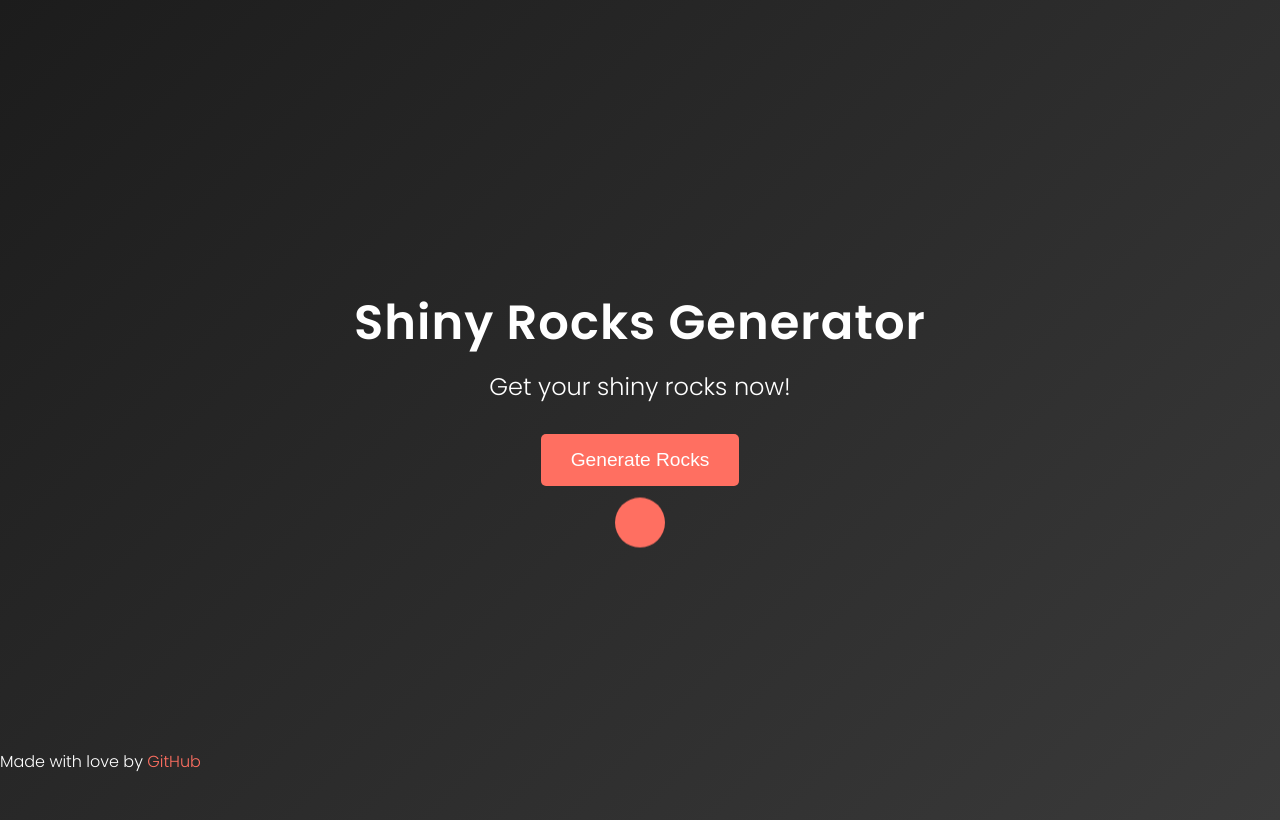
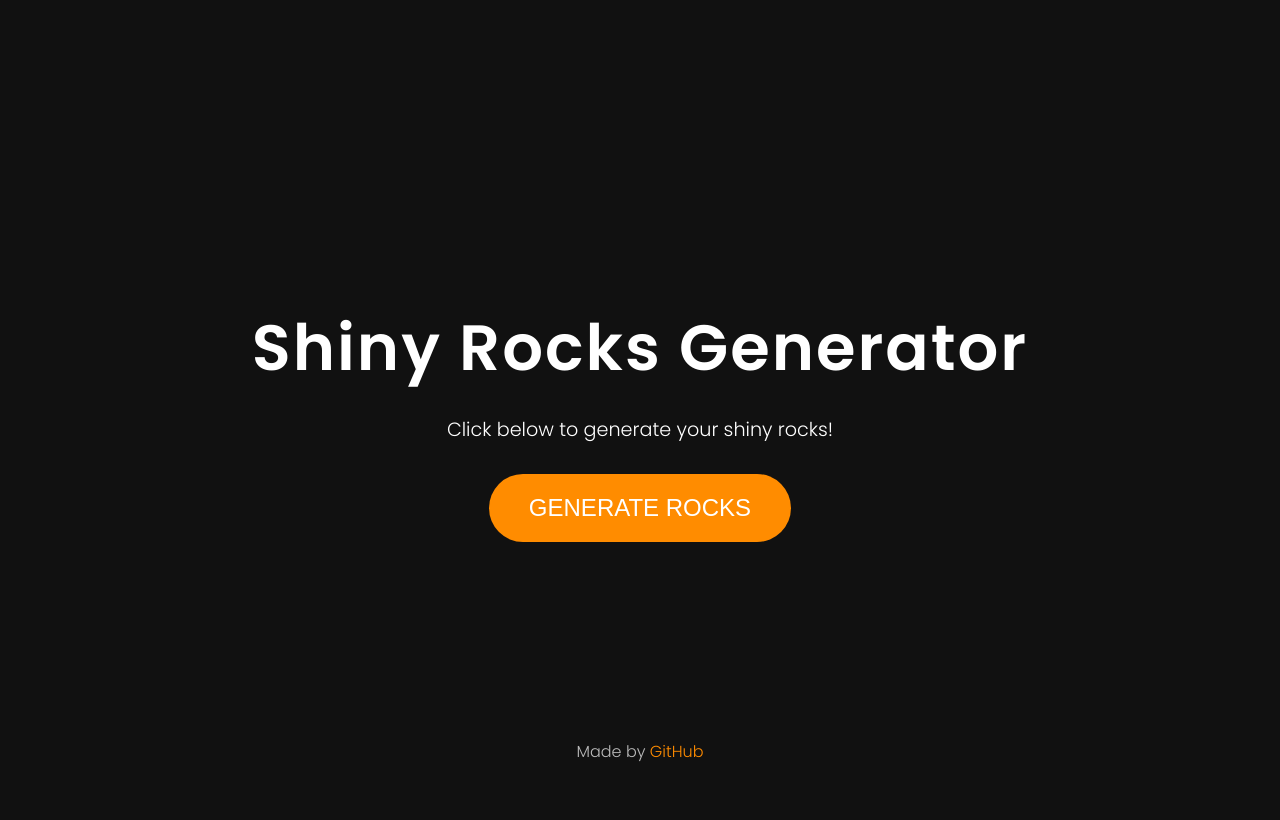
Before and after one commit to NeoTechGorillas/FREE-SHINYROCKS-GORILLA-TAG, a plain HTML site: page index.html in a window 1280 px wide. Drawn offline with Linux system fonts and the light colour scheme.

Commit message:
Update index.html

```diff
--- a/index.html
+++ b/index.html
@@ -6,109 +6,79 @@
     <meta name="viewport" content="width=device-width, initial-scale=1.0">
     <meta http-equiv="X-UA-Compatible" content="ie=edge">
     <title>Shiny Rocks Generator</title>
-    <link rel="stylesheet" href="https://fonts.googleapis.com/css2?family=Poppins:wght@300;400;600&display=swap">
+    <link href="https://fonts.googleapis.com/css2?family=Poppins:wght@300;400;600&display=swap" rel="stylesheet">
     <style>
         body {
             margin: 0;
             font-family: 'Poppins', sans-serif;
-            background: linear-gradient(135deg, #1c1c1c, #3a3a3a);
+            background: #111;
             color: #fff;
-            overflow-x: hidden;
-        }
-
-        .container {
             display: flex;
             flex-direction: column;
             align-items: center;
             justify-content: center;
             height: 100vh;
             text-align: center;
-            padding: 10px;
         }
 
         h1 {
-            font-size: 3em;
+            font-size: 4em;
             font-weight: 600;
-            margin-bottom: 10px;
-            letter-spacing: 1px;
+            margin-bottom: 20px;
+            letter-spacing: 2px;
         }
 
         h2 {
-            font-size: 1.5em;
+            font-size: 1.2em;
             font-weight: 300;
             margin-top: 0;
-            margin-bottom: 20px;
+            margin-bottom: 30px;
         }
 
         .button {
-            padding: 15px 30px;
-            background-color: #ff6f61;
+            padding: 20px 40px;
+            background-color: #ff8c00;
             border: none;
-            border-radius: 5px;
-            font-size: 1.2em;
-            color: white;
+            border-radius: 50px;
+            font-size: 1.5em;
+            font-weight: 400;
+            text-transform: uppercase;
+            color: #fff;
             cursor: pointer;
             transition: all 0.3s ease;
-            margin: 10px;
         }
 
         .button:hover {
-            background-color: #e55b52;
-            transform: translateY(-2px);
+            background-color: #ff6a00;
+            transform: translateY(-5px);
         }
 
         .footer {
             position: absolute;
-            bottom: 10px;
+            bottom: 20px;
             font-size: 1em;
             font-weight: 300;
+            color: #bbb;
         }
 
         .footer a {
-            color: #ff6f61;
+            color: #ff8c00;
             text-decoration: none;
             transition: color 0.3s ease;
         }
 
         .footer a:hover {
-            color: #e55b52;
-        }
-
-        .animation {
-            width: 50px;
-            height: 50px;
-            border-radius: 50%;
-            background-color: #ff6f61;
-            animation: bounce 1.5s infinite;
-            margin-top: 20px;
-        }
-
-        @keyframes bounce {
-            0% {
-                transform: translateY(0);
-            }
-
-            50% {
-                transform: translateY(-20px);
-            }
-
-            100% {
-                transform: translateY(0);
-            }
+            color: #ff6a00;
         }
     </style>
 </head>
 
 <body>
-    <div class="container">
-        <h1>Shiny Rocks Generator</h1>
-        <h2>Get your shiny rocks now!</h2>
-        <button class="button">Generate Rocks</button>
-        <div class="animation"></div>
-    </div>
+    <h1>Shiny Rocks Generator</h1>
+    <h2>Click below to generate your shiny rocks!</h2>
+    <button class="button">Generate Rocks</button>
     <div class="footer">
-        <p>Made with love by <a href="https://github.com" target="_blank">GitHub</a></p>
+        <p>Made by <a href="https://github.com" target="_blank">GitHub</a></p>
     </div>
 </body>
-
 </html>
```
